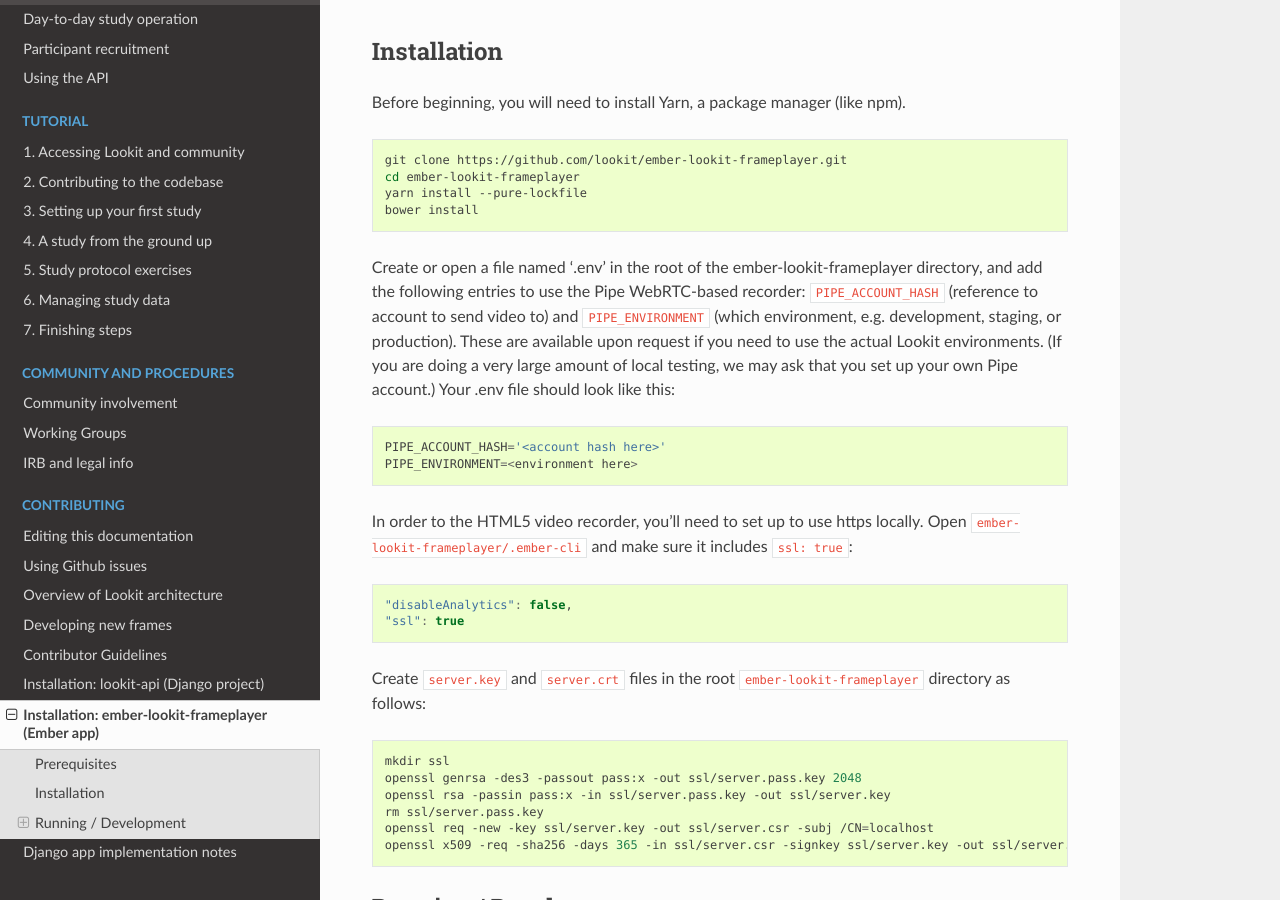
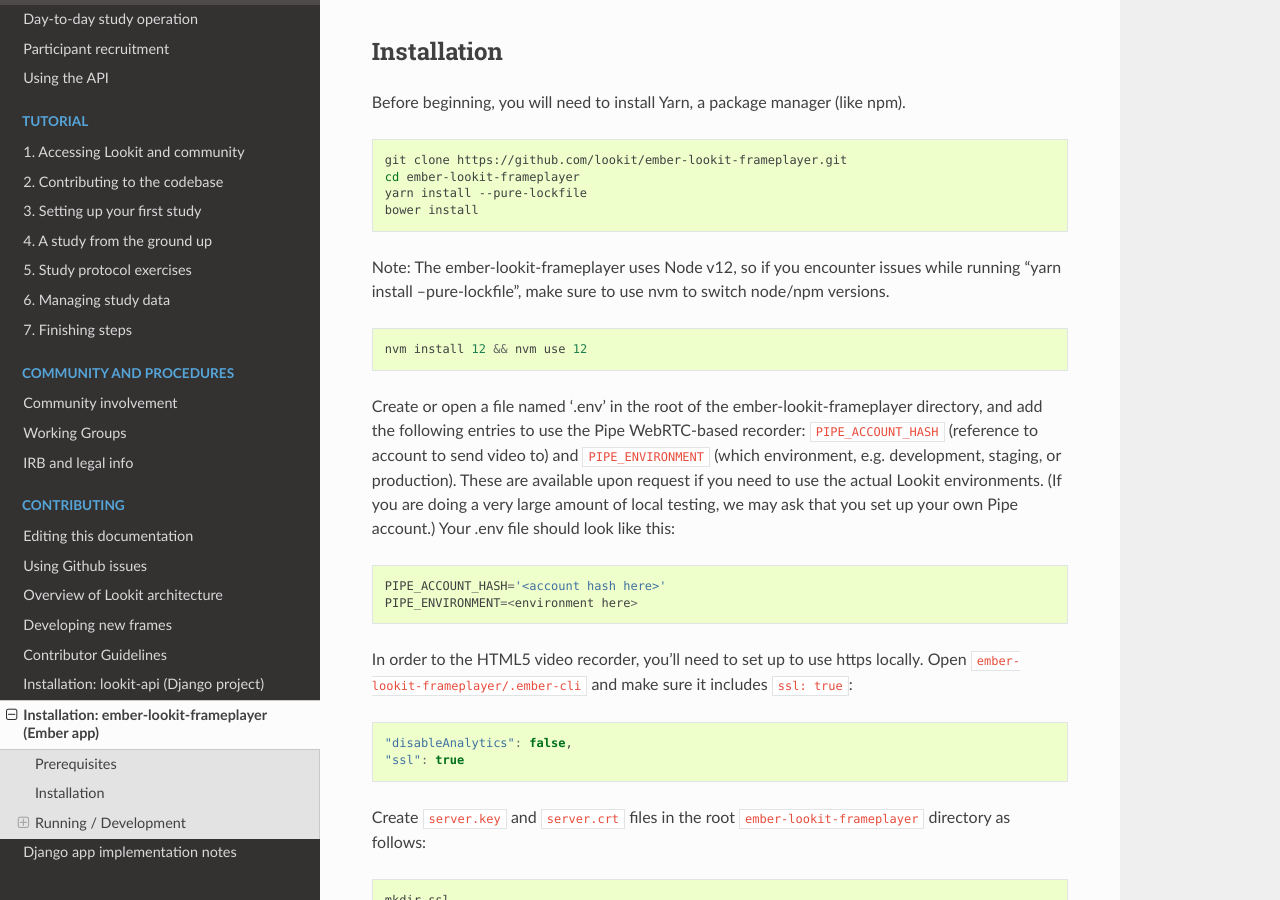
Before and after one commit to lookit/lookit-docs, a Sphinx documentation site: the page built from docs/source/install-ember-app.rst, in a window 1280 px wide and 900 px high, scrolled down 793 px. Built offline with Sphinx 7.4.7 and the Read the Docs theme 2.0.0, drawn with Linux system fonts in a browser that asks for light colours.

Commit message:
Update install-ember-app.rst

```diff
--- a/docs/source/install-ember-app.rst
+++ b/docs/source/install-ember-app.rst
@@ -41,6 +41,12 @@
    cd ember-lookit-frameplayer
    yarn install --pure-lockfile
    bower install
+
+Note: The ember-lookit-frameplayer uses Node v12, so if you encounter issues while running "yarn install --pure-lockfile", make sure to use nvm to switch node/npm versions.
+
+.. code:: bash
+
+   nvm install 12 && nvm use 12
 
 Create or open a file named ‘.env’ in the root of the
 ember-lookit-frameplayer directory, and add the following entries to use
```
